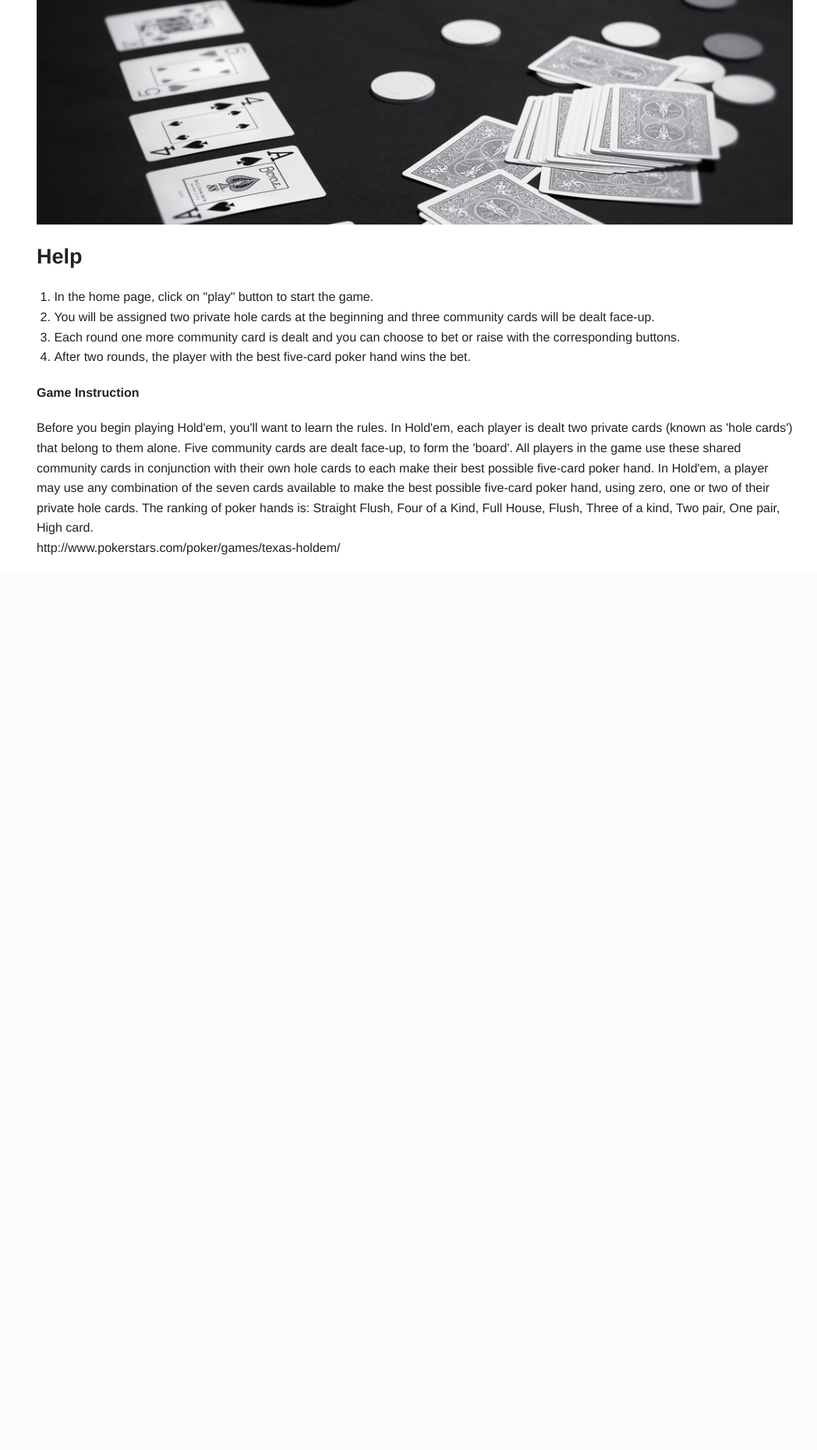
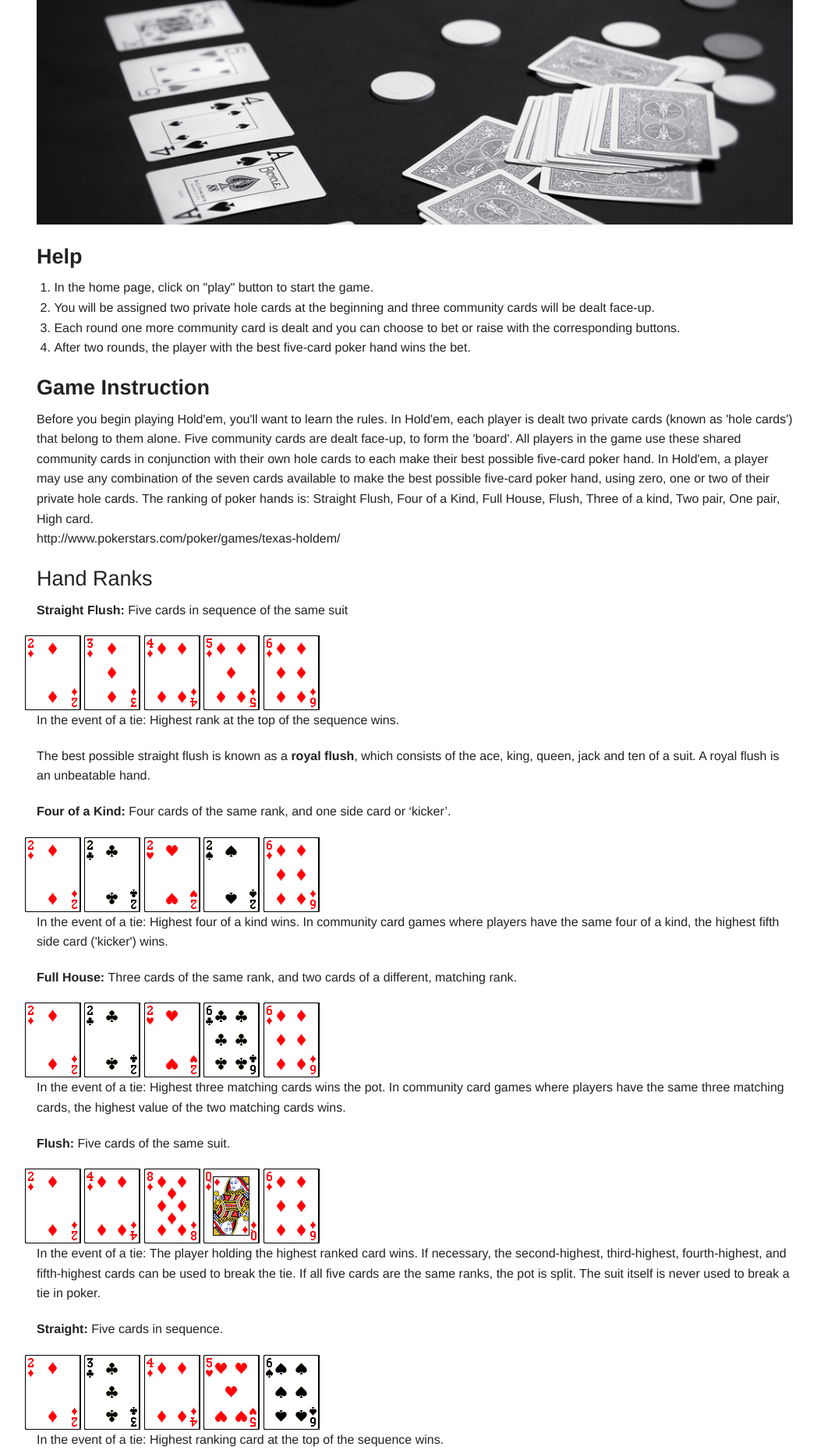
Before and after one commit to mcwp98/pokernet, a Django app: page /help/ in a window 1280 px wide. Shown: the part 72-1932 px from the top of the page at 78% size, without its empty margins (108-1156 px from the left). Before the commit the page ends 784 px from the top, so only its background shows below. Run offline with Django 3.2, Linux system fonts and the light colour scheme; parts of the project's set-up code (start-up, migrations or seed data) failed here and were passed over.

Commit message:
rankings

```diff
--- a/templates/help.html
+++ b/templates/help.html
@@ -9,18 +9,109 @@
 
 <div class="container">
 <h3><b> Help</b></h3>
-<p>
 <ol>
 	<li>In the home page, click on "play" button to start the game.</li>
 	<li>You will be assigned two private hole cards at the beginning and three community cards will be dealt face-up.</li>
 	<li>Each round one more community card is dealt and you can choose to bet or raise with the corresponding buttons.</li>
 	<li>After two rounds, the player with the best five-card poker hand wins the bet.</li>
 </ol>
-</p>
-<p><b> Game Instruction </b></p>
+
+<h3><b> Game Instruction </b></h3>
 
 <p> Before you begin playing Hold'em, you'll want to learn the rules. In Hold'em, each player is dealt two private cards (known as 'hole cards') that belong to them alone. Five community cards are dealt face-up, to form the 'board'. All players in the game use these shared community cards in conjunction with their own hole cards to each make their best possible five-card poker hand. In Hold'em, a player may use any combination of the seven cards available to make the best possible five-card poker hand, using zero, one or two of their private hole cards. The ranking of poker hands is: Straight Flush, Four of a Kind, Full House, Flush, Three of a kind, Two pair, One pair, High card. <br>http://www.pokerstars.com/poker/games/texas-holdem/ </p>
 
+<h3>Hand Ranks</h3>
+<p><b>Straight Flush: </b>Five cards in sequence of the same suit</p>
+<div class="row">
+	<img src="/static/img/cards/2d.png">
+	<img src="/static/img/cards/3d.png">
+	<img src="/static/img/cards/4d.png">
+	<img src="/static/img/cards/5d.png">
+	<img src="/static/img/cards/6d.png">
+</div>
+<p>In the event of a tie: Highest rank at the top of the sequence wins.</p>
+<p>The best possible straight flush is known as a <b>royal flush</b>, which consists of the ace, king, queen, jack and ten of a suit. A royal flush is an unbeatable hand.</p>
+
+<p><b>Four of a Kind: </b>Four cards of the same rank, and one side card or ‘kicker’.</p>
+<div class="row">
+	<img src="/static/img/cards/2d.png">
+	<img src="/static/img/cards/2c.png">
+	<img src="/static/img/cards/2h.png">
+	<img src="/static/img/cards/2s.png">
+	<img src="/static/img/cards/6d.png">
+</div>
+<p>In the event of a tie: Highest four of a kind wins. In community card games where players have the same four of a kind, the highest fifth side card ('kicker') wins.</p>
+
+<p><b>Full House: </b>Three cards of the same rank, and two cards of a different, matching rank.</p>
+<div class="row">
+	<img src="/static/img/cards/2d.png">
+	<img src="/static/img/cards/2c.png">
+	<img src="/static/img/cards/2h.png">
+	<img src="/static/img/cards/6c.png">
+	<img src="/static/img/cards/6d.png">
+</div>
+<p>In the event of a tie: Highest three matching cards wins the pot. In community card games where players have the same three matching cards, the highest value of the two matching cards wins.</p>
+
+<p><b>Flush: </b>Five cards of the same suit.</p>
+<div class="row">
+	<img src="/static/img/cards/2d.png">
+	<img src="/static/img/cards/4d.png">
+	<img src="/static/img/cards/8d.png">
+	<img src="/static/img/cards/Qd.png">
+	<img src="/static/img/cards/6d.png">
+</div>
+<p>In the event of a tie: The player holding the highest ranked card wins. If necessary, the second-highest, third-highest, fourth-highest, and fifth-highest cards can be used to break the tie. If all five cards are the same ranks, the pot is split. The suit itself is never used to break a tie in poker.</p>
+
+<p><b>Straight: </b>Five cards in sequence.</p>
+<div class="row">
+	<img src="/static/img/cards/2d.png">
+	<img src="/static/img/cards/3c.png">
+	<img src="/static/img/cards/4d.png">
+	<img src="/static/img/cards/5h.png">
+	<img src="/static/img/cards/6s.png">
+</div>
+<p>In the event of a tie: Highest ranking card at the top of the sequence wins.</p>
+<p>Note: The Ace may be used at the top or bottom of the sequence, and is the only card which can act in this manner. A,K,Q,J,T is the highest (Ace high) straight; 5,4,3,2,A is the lowest (Five high) straight.</p>
+
+<p><b>Three of a Kind: </b>Three cards of the same rank, and two unrelated side cards.</p>
+<div class="row">
+	<img src="/static/img/cards/2d.png">
+	<img src="/static/img/cards/2c.png">
+	<img src="/static/img/cards/2h.png">
+	<img src="/static/img/cards/5h.png">
+	<img src="/static/img/cards/6s.png">
+</div>
+<p>In the event of a tie: Highest ranking three of a kind wins. In community card games where players have the same three of a kind, the highest side card, and if necessary, the second-highest side card wins.</p>
+
+<p><b>Two Pair: </b>Two cards of a matching rank, another two cards of a different matching rank, and one side card.</p>
+<div class="row">
+	<img src="/static/img/cards/2d.png">
+	<img src="/static/img/cards/2c.png">
+	<img src="/static/img/cards/Th.png">
+	<img src="/static/img/cards/Ts.png">
+	<img src="/static/img/cards/6s.png">
+</div>
+<p>In the event of a tie: Highest pair wins. If players have the same highest pair, highest second pair wins. If both players have two identical pairs, highest side card wins.</p>
+
+<p><b>One Pair: </b>Two cards of a matching rank, and three unrelated side cards.</p>
+<div class="row">
+	<img src="/static/img/cards/2d.png">
+	<img src="/static/img/cards/2c.png">
+	<img src="/static/img/cards/Th.png">
+	<img src="/static/img/cards/Js.png">
+	<img src="/static/img/cards/6s.png">
+</div>
+<p>In the event of a tie: Highest pair wins. If players have the same pair, the highest side card wins, and if necessary, the second-highest and third-highest side card can be used to break the tie.</p>
+
+<p><b>High Card: </b>Any hand that does not qualify under a category listed above.</p>
+<div class="row">
+	<img src="/static/img/cards/Ah.png">
+	<img src="/static/img/cards/Tc.png">
+	<img src="/static/img/cards/9h.png">
+	<img src="/static/img/cards/6s.png">
+	<img src="/static/img/cards/3c.png">
+</div>
+<p>In the event of a tie: Highest card wins, and if necessary, the second-highest, third-highest, fourth-highest and smallest card can be used to break the tie.</p>
 
 </div>
 {% endblock %}
```
Also changed, not shown: 2 other files.
